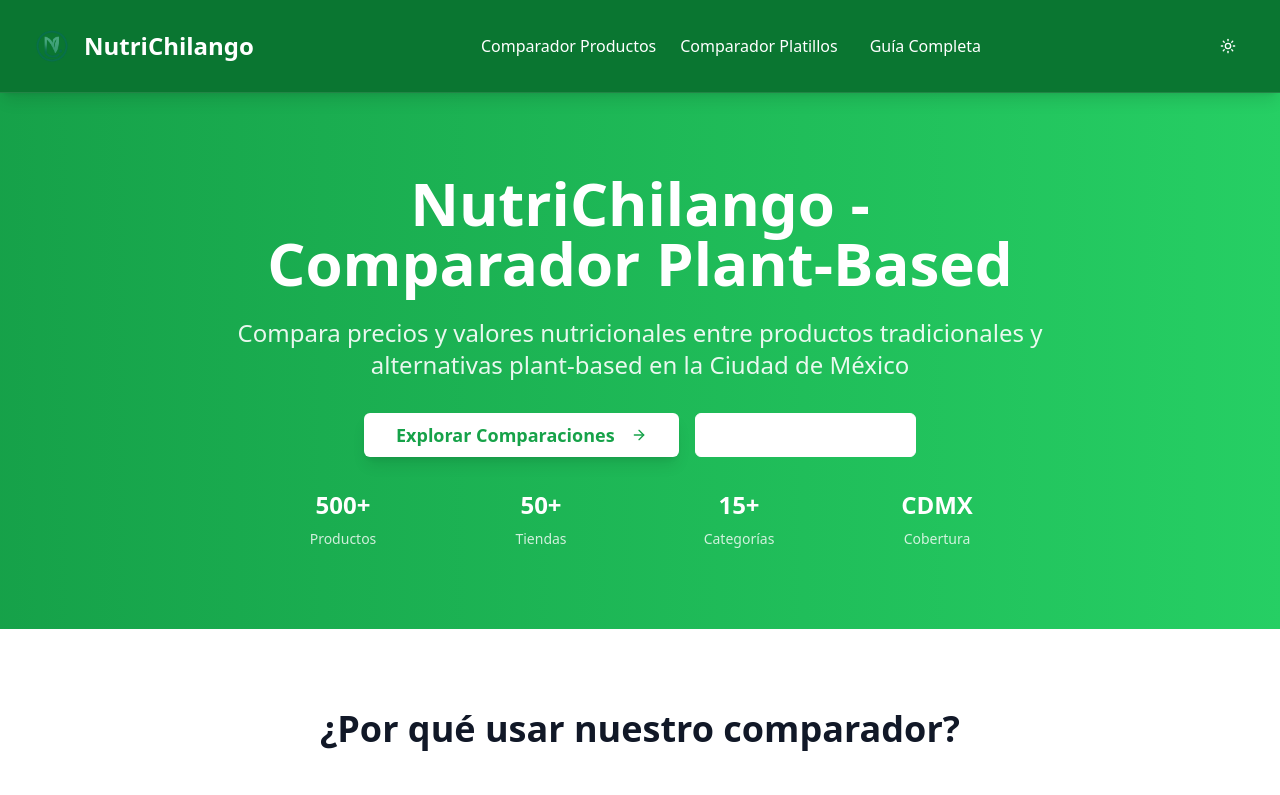
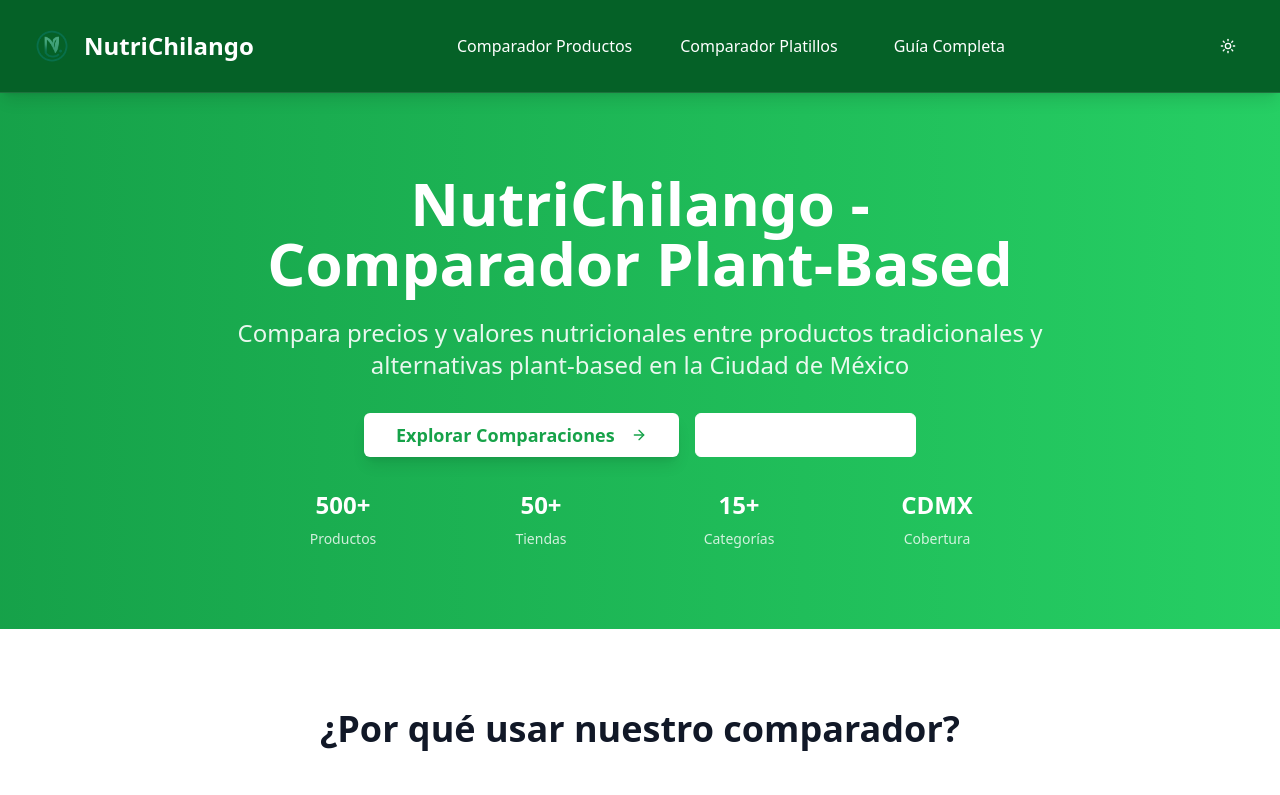
Before and after one commit to IzignaMx/nutrichilango, a React (Vite) app: page / in a window 1280 px wide. Shown: the top 795 px of the page. Built offline with nearby package versions, Linux system fonts and the light colour scheme.

Commit message:
Fix header color and spacing
Adjust header background color for better logo visibility and improve navigation link spacing.

```diff
--- a/src/components/layout/Header.tsx
+++ b/src/components/layout/Header.tsx
@@ -29,10 +29,10 @@ const Header: React.FC = () => {
   };
 
   const NavItems: React.FC<{ items: { name: string; href: string; }[] }> = ({ items }) => (
-    <ul className="md:flex md:space-x-6 space-y-0">
+    <ul className="flex space-x-6 lg:space-x-8">
       {items.map((item) => (
         <li key={item.name}>
-          <Link to={item.href} className="hover:text-header-accent transition-colors duration-300 text-sm md:text-base font-medium hover:scale-105 transform transition-transform">
+          <Link to={item.href} className="hover:text-header-accent transition-colors duration-300 text-sm md:text-base font-medium hover:scale-105 transform transition-transform px-2 py-1 rounded-md">
             {item.name}
           </Link>
         </li>
@@ -54,9 +54,13 @@ const Header: React.FC = () => {
         </Link>
 
 
-        <div className="hidden lg:flex items-center space-x-6 xl:space-x-8 flex-grow justify-center">
-          <NavItems items={mainNavItems} />
-          <NavItems items={resourcesItems} />
+        <div className="hidden lg:flex items-center space-x-8 xl:space-x-10 flex-grow justify-center">
+          <div className="flex items-center space-x-8">
+            <NavItems items={mainNavItems} />
+          </div>
+          <div className="flex items-center space-x-8">
+            <NavItems items={resourcesItems} />
+          </div>
         </div>
 
 
--- a/src/index.css
+++ b/src/index.css
@@ -26,9 +26,9 @@
     --brand-success: 142 76% 36%;      /* Same as primary for consistency */
 
     /* Header specific colors for better contrast */
-    --header-background: 142 85% 25%;   /* Darker green for header */
+    --header-background: 142 90% 20%;   /* Much darker green for better logo contrast */
     --header-foreground: 0 0% 100%;     /* Pure white text */
-    --header-accent: 45 98% 65%;        /* Brighter yellow for header accents */
+    --header-accent: 45 100% 70%;       /* Bright yellow for header accents */
 
     --secondary: 210 40% 96.1%;
     --secondary-foreground: 222.2 47.4% 11.2%;
@@ -86,9 +86,9 @@
     --brand-success: 142 69% 48%;
 
     /* Header colors for dark mode */
-    --header-background: 142 45% 15%;   /* Even darker green for dark mode header */
+    --header-background: 142 50% 12%;   /* Very dark green for dark mode header */
     --header-foreground: 0 0% 100%;     /* Pure white text */
-    --header-accent: 45 98% 75%;        /* Very bright yellow for dark mode */
+    --header-accent: 45 100% 80%;       /* Very bright yellow for dark mode */
 
     --secondary: 217.2 32.6% 17.5%;
     --secondary-foreground: 210 40% 98%;
```
